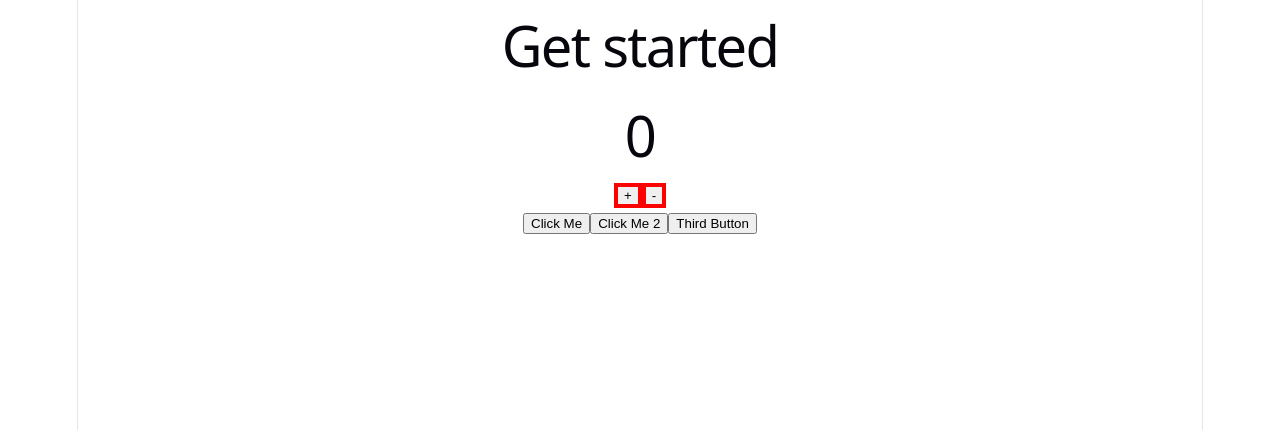
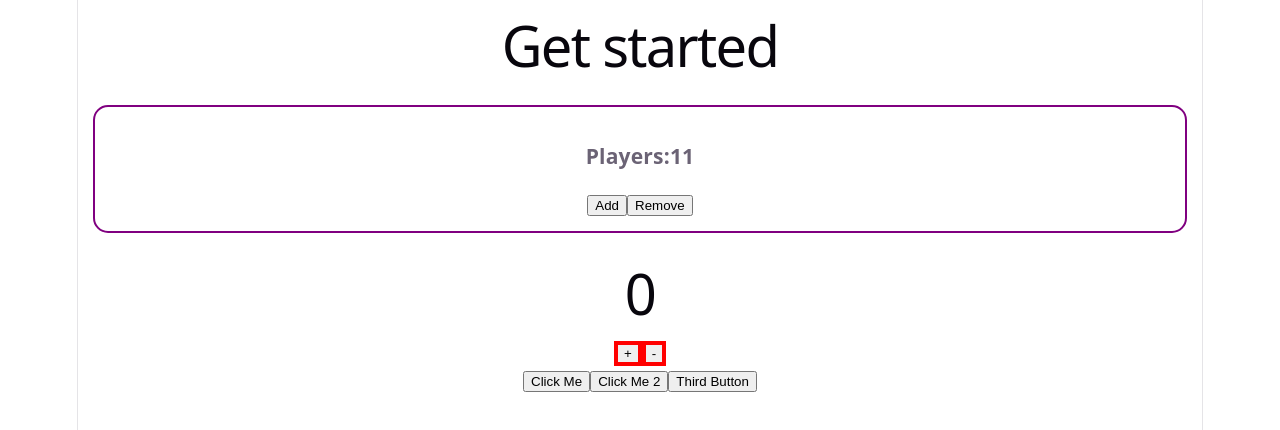
Before and after one commit to ajimcse/react-core-concepts-2, a React (Vite) app: page / in a window 1280 px wide. Shown: the top 430 px of the page. Built offline with nearby package versions, Linux system fonts and the light colour scheme.

Commit message:
useState add kora and remove kora

```diff
--- /dev/null
+++ b/Team.jsx
@@ -0,0 +1,28 @@
+import { useState } from "react"
+
+
+ export default function Team(){
+   const [team , setTeam]= useState(11)
+    const teamStyle ={
+        border:'2px solid purple',
+        margin:'15px',
+        padding:'15px',
+        borderRadius:'15px'
+
+    }
+    const handelAdd = ()=>{
+        const newTeam = team + 1;
+        setTeam(newTeam)
+    }
+   const handelRemove = ()=>{
+
+      setTeam(team -1)
+    }
+    return (
+        <div style={teamStyle}>
+            <h3> Players:{team}</h3>
+            <button onClick={handelAdd}>Add</button>
+            <button onClick={handelRemove}>Remove</button>
+        </div>
+    )
+ }
--- a/src/App.jsx
+++ b/src/App.jsx
@@ -4,7 +4,7 @@
 import viteLogo from './assets/vite.svg'
 import './App.css'
 import Counter from './Count'
-
+import Team from '../Team'
 function App() {
   const [count, setCount] = useState(0)
   function handel (){
@@ -18,7 +18,8 @@
     <>
 
           <h1>Get started</h1>
-<Counter></Counter>
+          <Team></Team>
+     <Counter></Counter>
         <div>
             <button onClick={handel}>Click Me</button>
            <button onClick={handelClick2}>Click Me 2</button>
```
